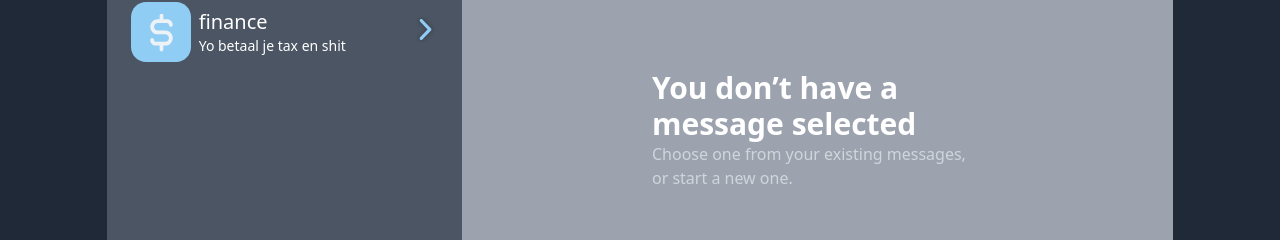
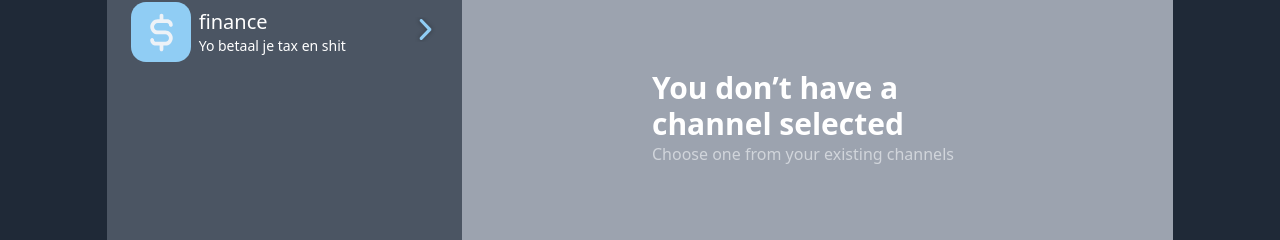
Before and after one commit to hecate-org/frontend, a Next.js app: page / in a window 1280 px wide. Shown: the part 162-402 px from the top of the page. Built offline with nearby package versions, Linux system fonts and the light colour scheme; no server answers.

Commit message:
channel name

```diff
--- a/pages/index.tsx
+++ b/pages/index.tsx
@@ -44,8 +44,8 @@ const IndexPage = () => {
   return (
     <Layout title="Home">
       <div className="w-1/2 mx-auto mt-52">
-        <p className="text-white text-3xl font-bold">You don’t have a message selected</p>
-        <p className="text-gray-300">Choose one from your existing messages, or start a new one.</p>
+        <p className="text-white text-3xl font-bold">You don’t have a channel selected</p>
+        <p className="text-gray-300">Choose one from your existing channels</p>
       </div>
     </Layout>
   );
```
